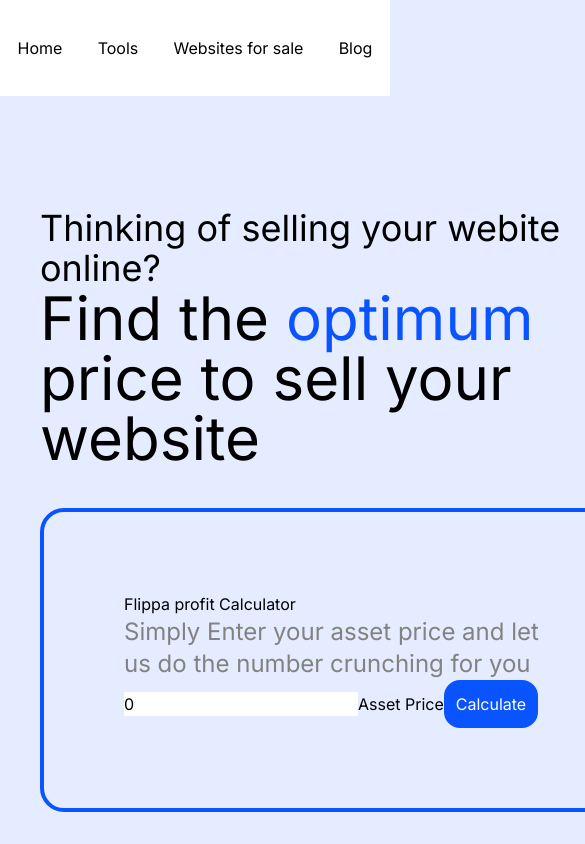
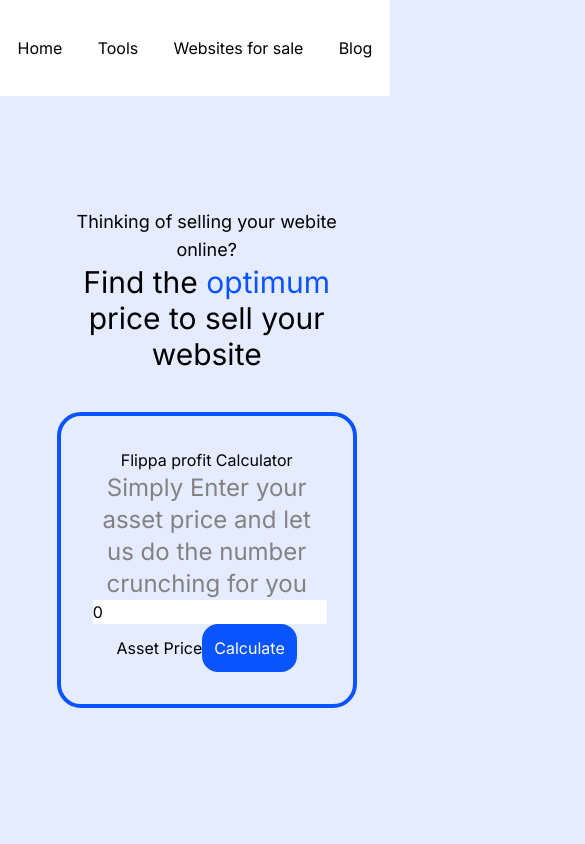
Before and after one commit to akshayprabhu200/flippa-sweet-spot, a Next.js app: page / in a window 390 px wide. Shown: the top 844 px of the page, 585 px wide, since content can reach past the window. Built offline with nearby package versions, Linux system fonts and the light colour scheme.

Commit message:
Mobile UI updated

```diff
--- a/src/app/page.tsx
+++ b/src/app/page.tsx
@@ -5,8 +5,8 @@
   return (
     <>
       <header>
-        <nav className="h-24 bg-navigation flex items-center mb-28">
-          <ul className="flex justify-around	items-center flex-grow">
+        <nav className="mb-28 flex h-24 items-center bg-navigation">
+          <ul className="flex flex-grow	items-center justify-around">
             <li>Home</li>
             <li>Tools</li>
             <li>Websites for sale</li>
@@ -15,16 +15,18 @@
         </nav>
       </header>
       {/* Update grids for better useability */}
-      <main className="grid grid-cols-[1fr 4fr 4fr 1fr] gap-10">
-        <section className="col-start-2 col-end-4 md:col-start-2 md:col-end-3">
-          <h3 className="text-4xl">Thinking of selling your webite online?</h3>
-          <h2 className="text-6xl text-headingText">
+      <main className="grid-cols-[1fr 4fr 4fr 1fr] grid gap-10">
+        <section className="max-w-300 col-start-2 col-end-4 md:col-start-2 md:col-end-3">
+          <h3 className="text-center text-lg">
+            Thinking of selling your webite online?
+          </h3>
+          <h2 className="text-center text-3xl text-headingText">
             Find the <span className="text-flippaBlue">optimum</span> price to
             sell your website
           </h2>
         </section>
         {/* Update all widths to match updated figma board */}
-        <section className="col-start-2 col-end-4 md:col-start-3 md:col-end-4 border-flippaBlue rounded-3xl md:min-h-600 border-4 w-600 p-[5rem]">
+        <section className="max-w-300 col-start-2 col-end-4 rounded-3xl border-4 border-flippaBlue p-[2rem] text-center md:col-start-3 md:col-end-4 md:min-h-600">
           <Calculator></Calculator>
         </section>
       </main>
--- a/tailwind.config.ts
+++ b/tailwind.config.ts
@@ -21,6 +21,7 @@
       subtitleText: "hsla(0, 0%, 51%, 1)",
     },
     spacing: {
+      "300": "18.75rem",
       "600": "37.5rem"
     }
     },
```
Also changed, not shown: package.json (+10 -5 lines), 1 other file (tests, documents, lock files or other folders).
